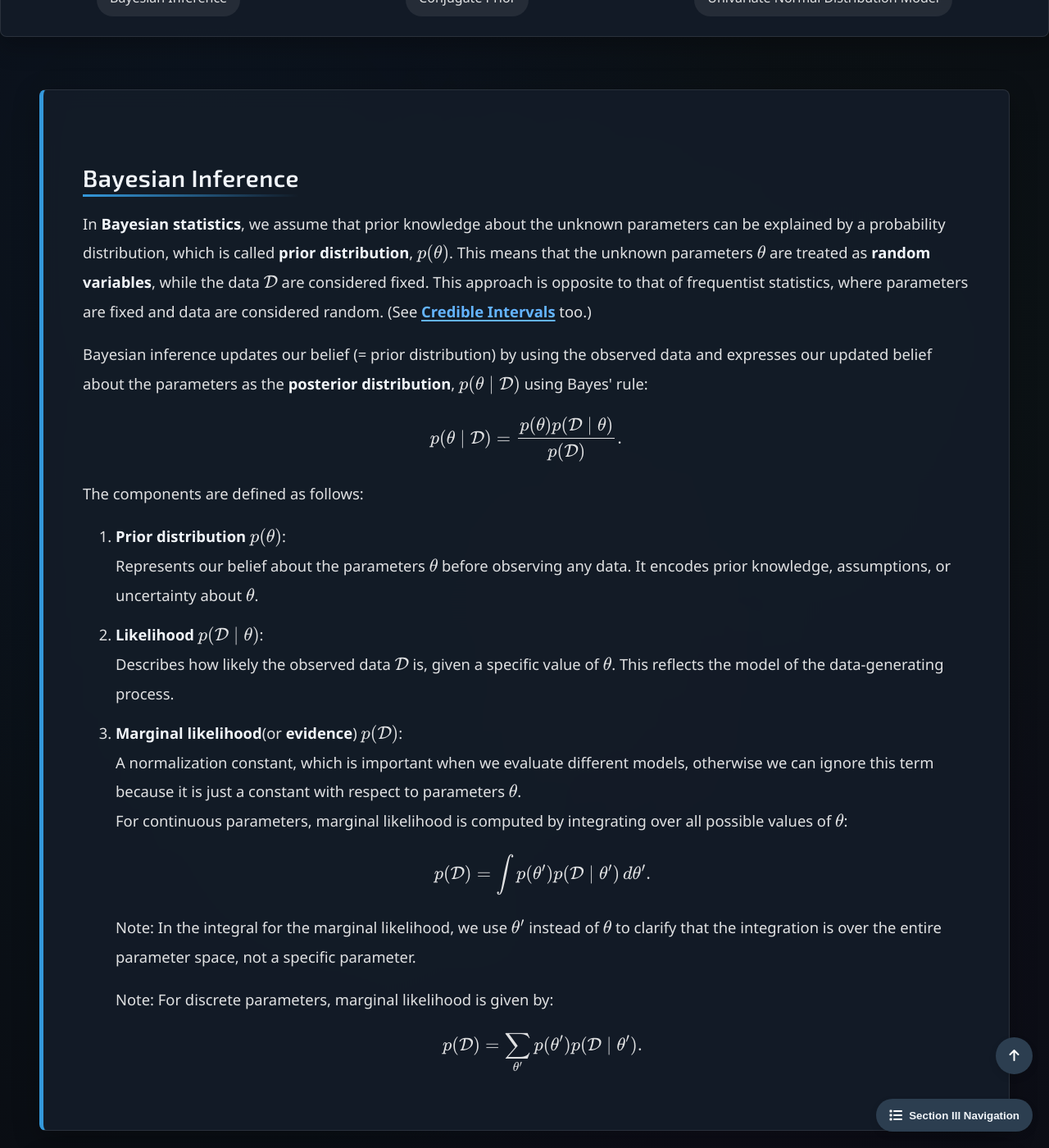
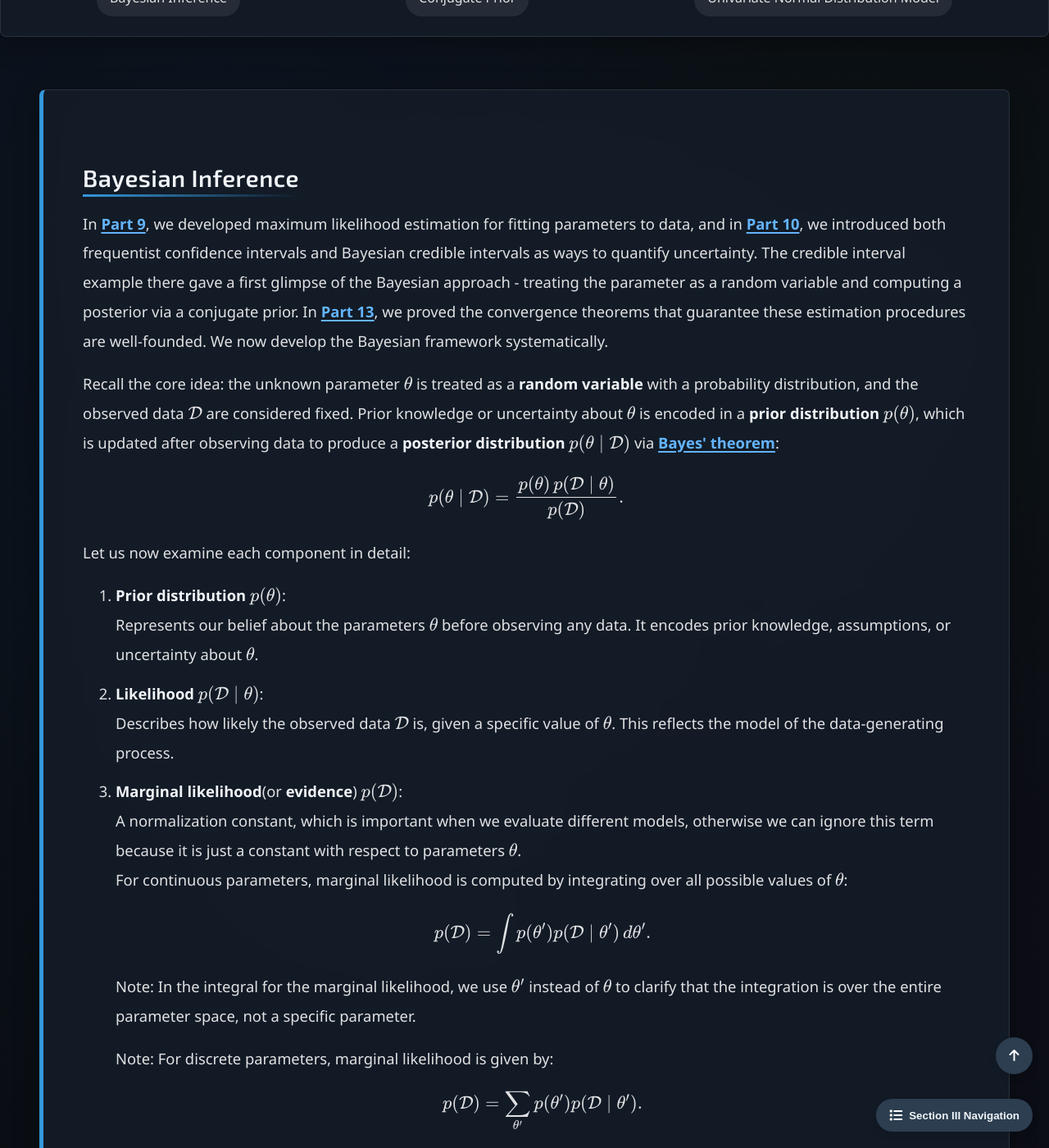
Before and after one commit to Yusukey01/yusukey01.github.io, a Jekyll site: the page built from Mathematics/Probability/bayesian.html, in a window 1280 px wide and 1400 px high, scrolled down 520 px. Shown: the whole window at 82% size. Built offline with Jekyll 4.4.1, drawn with Linux system fonts in a browser that asks for light colours; some of the changed text lies outside the part shown.

Commit message:
revised explanations and style

```diff
--- a/Mathematics/Probability/bayesian.html
+++ b/Mathematics/Probability/bayesian.html
@@ -28,21 +28,24 @@ uses_python: false
             <section id="bayesian" class="section-content">
                 <h2>Bayesian Inference</h2>
 
-                <p>
-                    In <strong>Bayesian statistics</strong>, we assume that prior knowledge about the unknown parameters can be explained by a probability
-                    distribution, which is called <strong>prior distribution</strong>, \(p(\theta)\). This means that the unknown parameters \(\theta\) are
-                    treated as <strong>random variables</strong>, while the data \(\mathcal{D}\) are considered fixed. This approach is opposite
-                    to that of frequentist statistics, where parameters are fixed and data are considered random.
-                    (See <a href="hypothesis_testing.html#CI"><strong>Credible Intervals</strong></a> too.)
+                 <p>
+                    In <a href="mle.html"><strong>Part 9</strong></a>, we developed maximum likelihood estimation for fitting parameters
+                    to data, and in <a href="hypothesis_testing.html"><strong>Part 10</strong></a>, we introduced both frequentist confidence
+                    intervals and Bayesian credible intervals as ways to quantify uncertainty. The credible interval example there gave a first
+                    glimpse of the Bayesian approach - treating the parameter as a random variable and computing a posterior via a conjugate prior.
+                    In <a href="convergence.html"><strong>Part 13</strong></a>, we proved the convergence theorems that guarantee these estimation
+                    procedures are well-founded. We now develop the Bayesian framework systematically.
                 </p>
 
                 <p>
-                    Bayesian inference updates our belief (= prior distribution) by using the observed data and expresses our updated belief about
-                    the parameters as the <strong>posterior distribution</strong>, \(p(\theta \mid \mathcal{D})\) using Bayes' rule:
+                    Recall the core idea: the unknown parameter \(\theta\) is treated as a <strong>random variable</strong> with a probability
+                    distribution, and the observed data \(\mathcal{D}\) are considered fixed. Prior knowledge or uncertainty about \(\theta\)
+                    is encoded in a <strong>prior distribution</strong> \(p(\theta)\), which is updated after observing data to produce a
+                    <strong>posterior distribution</strong> \(p(\theta \mid \mathcal{D})\) via <a href="basic.html#bayes"><strong>Bayes' theorem</strong></a>:
                     \[
-                    p(\theta \mid \mathcal{D}) = \frac{p(\theta)p(\mathcal{D} \mid \theta)}{p(\mathcal{D})}.
+                    p(\theta \mid \mathcal{D}) = \frac{p(\theta)\,p(\mathcal{D} \mid \theta)}{p(\mathcal{D})}.
                     \]
-                    The components are defined as follows:
+                    Let us now examine each component in detail:
                 </p>
 
                 <ol style="padding-left: 40px;">
@@ -82,7 +85,10 @@ uses_python: false
                 <h2>Conjugate Prior</h2>
 
                 <p>
-                    In general, specifying a prior is a bottleneck of the Bayesian inference. Here, we introduce some special case of priors.
+                    One of the main challenges in Bayesian inference is choosing an appropriate prior. In general, finding the
+                    exact normalizing constant of the posterior requires evaluating the integral in the marginal likelihood, which
+                    is often intractable. What if there are families of priors for which the posterior has a known closed form
+                    without this difficulty?
                 </p>
 
                 <div class="theorem">
```
Also changed, not shown: other parts of Mathematics/Probability/bayesian.html (+3 -3 lines).
